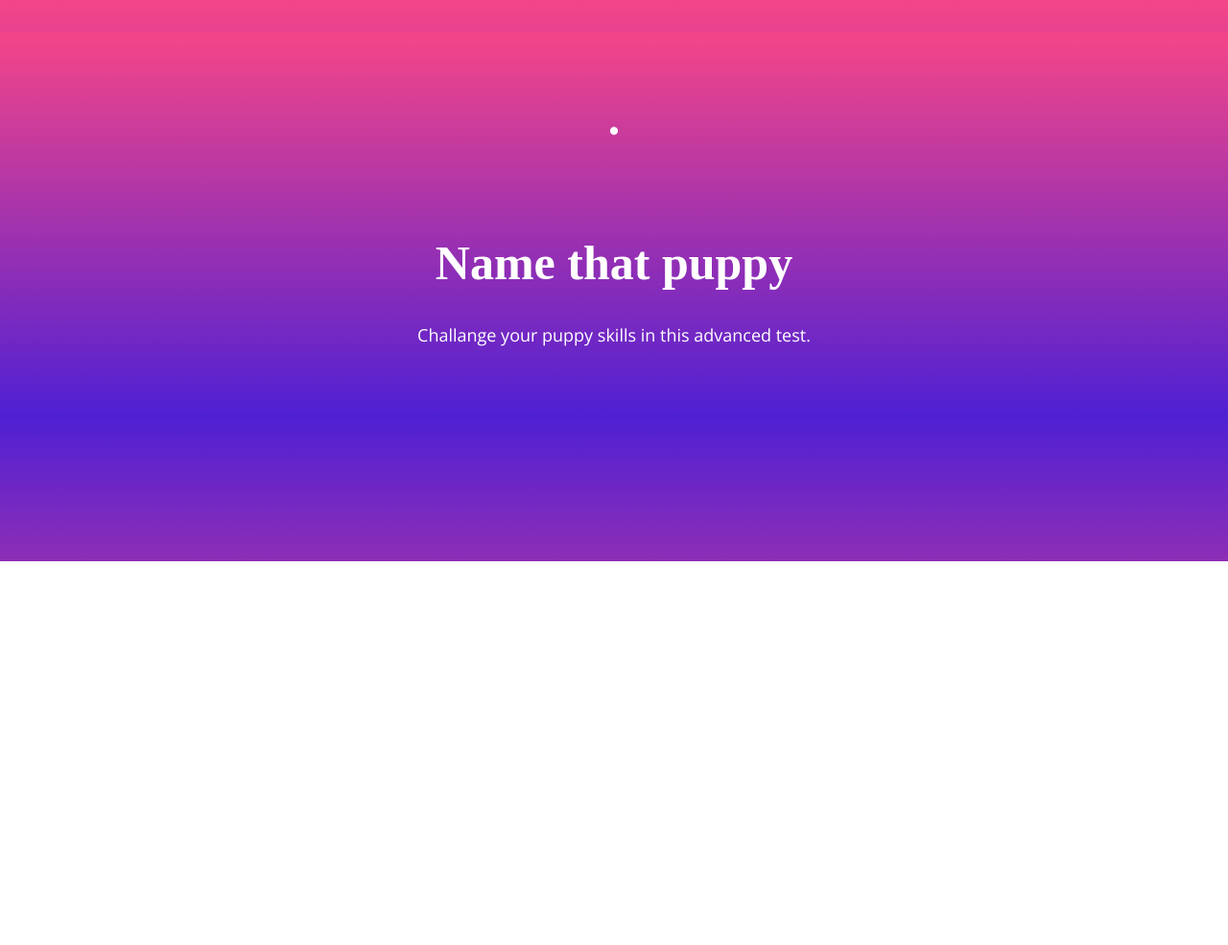
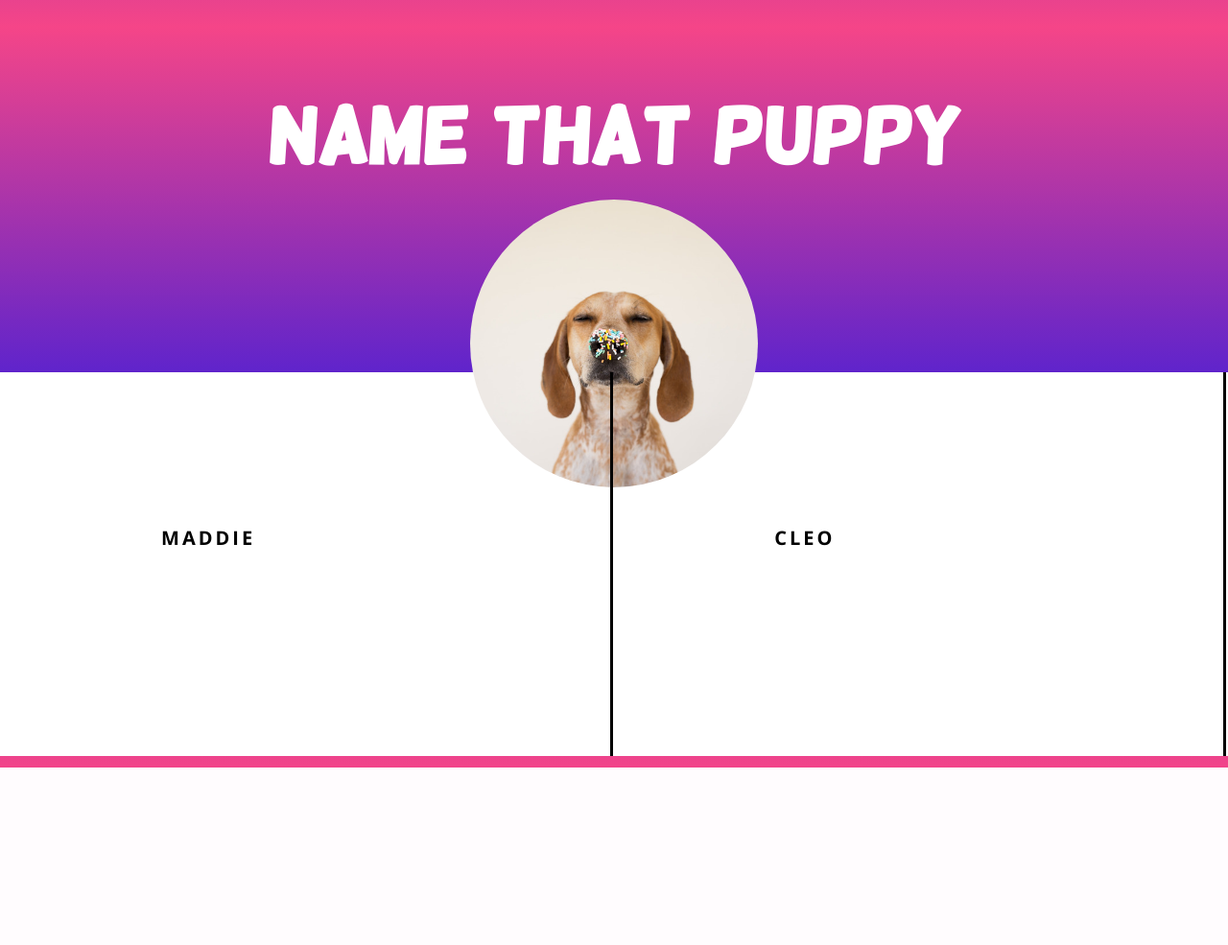
Before and after one commit to hindskog/quizsite, a Django app: template quiz/templates/quiz/question.html in a window 1280 px wide. Shown: the whole page at 96% size. After the commit the page ends 800 px from the top, so only its background shows below. Run offline with Django 3.2, Linux system fonts and the light colour scheme; the template is opened without the code that fills it, so the values that code supplies are empty; some web fonts are replaced.

Commit message:
länkning till question_page

```diff
--- a/quiz/templates/quiz/question.html
+++ b/quiz/templates/quiz/question.html
@@ -3,28 +3,25 @@
 	<head>
 		<title>puppy love</title>
 		<meta charset="utf-8">
-		<link rel="stylesheet" href="static/normalize.css">
-		<link rel="stylesheet" href="static/style.css">
+		<link rel="stylesheet" href="/static/normalize.css">
+		<link rel="stylesheet" href="/static/style.css">
 		<link href='http://fonts.googleapis.com/css?family=Open+Sans:400,700,300,600' rel='stylesheet' type='text/css'>
 	</head>
 	<body>
-		<h1>{{ question_number }}. {{ question }}</h1>
-		<p>{{ answer1 }}</p>
-		<p>{{ answer2 }}</p>
-		<p>{{ answer3 }}</p>
-
 		<div class="wrapper_upper">
 			<h1>Name that puppy</h1>
-			<p> Challange your puppy skills in this advanced test. </p>
+			<img src="/static/maddie.jpeg" class= "circular" alt="dog" />
 		</div>
 		<div class="wrapper_downer">
-			<div class="top_left">
+			<div class="box">
+				<div class="answer_button_div">
+					<a href="{% url "question_page" 2 %}" class="answer_button">Maddie</a>
+				</div>
 			</div>
-			<div class="top_right">
-			</div>
-			<div class="bottom_left">
-			</div>
-			<div class="bottom_right">
+			<div class="box">
+				<div class="answer_button_div">
+					<a href="{% url "question_page" 2 %}" class="answer_button">Cleo</a>
+				</div>
 			</div>
 		</div>
 	</body>
--- a/quiz/views.py
+++ b/quiz/views.py
@@ -24,14 +24,13 @@ def startpage(request):
 	}
 	return render(request, "quiz/start.html", context)
 
-def question(request, slug, number):
+def question(request, number):
 	context = {
 	"question_number": number,
 	"question": u"Hur många bultar har ölandsbron?",
 	"answer1": u"12",
 	"answer2": u"66 400",
 	"answer3": u"7 428 954",
-	"quiz_slug": slug,
 	}
 	return render(request, "quiz/question.html", context)
 
--- a/quizsite/urls.py
+++ b/quizsite/urls.py
@@ -20,7 +20,7 @@ from django.contrib import admin
 
 urlpatterns = [
     url(r'^admin/', include(admin.site.urls)),
-    url("^$", views.startpage),
-	url(r"^quiz/([a-z-])+/question/([0-9])/$", views.question),
-	url(r"^quiz/([a-z]+)/completed/$", views.completed),
+    url(r"^$", views.startpage, name = "startpage"),
+	url(r"^question/([0-9]+)/$", views.question, name = "question_page"),
+	url(r"/completed/$", views.completed, name = "completed_page"),
 ]
--- a/static/style.css
+++ b/static/style.css
@@ -1,27 +1,28 @@
 html, body, .container {
 	height: 100%;
-	margin: 0;
+	margin: -33px 0 0 0;
 	padding: 0;
 	font-family: 'Open Sans', sans-serif;
 	color: white;
 	background: -webkit-linear-gradient(top, #F54588 0%, #4f20d3 50%, #F54588 100%) repeat;
     -webkit-animation-name: masked-animation;
-    -webkit-animation-duration: 40s;
+    -webkit-animation-duration: 30s;
     -webkit-animation-iteration-count: infinite;
     -webkit-animation-timing-function: linear;
 }
 
+@-webkit-keyframes masked-animation {
+  0% { background-position: 0 0;}
+  00% {background-position: -8000px -2000px;}
+
+}
+
 @font-face {
   font-family: 'helsinkiregular';
-  src: url('../fonts/helsinki-webfont.eot');
-  src: url('../fonts/helsinki-webfont.eot?#iefix') format('embedded-opentype'), url('../fonts/helsinki-webfont.woff') format('woff'), url('../fonts/helsinki-webfont.ttf') format('truetype'), url('../fonts/helsinki-webfont.svg#helsinkiregular') format('svg');
+  src: url('/static/helsinki-webfont.eot');
+  src: url('/static/helsinki-webfont.eot?#iefix') format('embedded-opentype'), url('/static/helsinki-webfont.woff') format('woff'), url('/static/helsinki-webfont.ttf') format('truetype'), url('/static/helsinki-webfont.svg#helsinkiregular') format('svg');
   font-weight: normal;
   font-style: normal;
-}
-
-.wrapper {
-	margin: auto;
-	width: 900px;
 }
 
 .wrapper_upper {
@@ -38,6 +39,28 @@ html, body, .container {
 	display: table;
 }
 
+
+@media screen and (min-width: 1024px){
+
+	.wrapper {
+		margin: auto;
+		width: 900px;
+	}
+
+	h1 {
+		text-align: center;
+		color: white;
+		font-family: 'helsinkiregular';
+		padding-top: 110px;
+		margin-bottom: 20px;
+		font-size: 80px;
+	}
+
+	p {
+		text-align: center;
+		font-size: 20px;
+	}
+
 	.button {
 		text-transform: uppercase;
 		letter-spacing: 3px;
@@ -50,28 +73,78 @@ html, body, .container {
 		text-decoration: none;
 	}
 
+	.answer_button {
+		text-transform: uppercase;
+		letter-spacing: 3px;
+		color: black;
+		font-weight: 700;
+		font-size: 20px;
+		text-decoration: none;
+	}
+
+	.answer_button_div {
+		display: block;
+		padding-top: 25%;
+		margin: auto;
+		width: 300px;
+	}
+
 .button_div {
 		display: block;
 		cursor: pointer;
 		width: 200px;
 		margin: auto;
-	padding-top: 25px;
+		padding-top: 28px;
 	}
 
-.top_left{
-	border-right:
+	.circular {
+		width: 300px;
+		height: 300px;
+		margin: auto;
+		display:block;
+		border-radius: 150px;
+		-webkit-border-radius: 150px;
+		-moz-border-radius: 150px;
 	}
 
+	.box {
+		display: inline-block;
+  		width: 49.7%;
+  		height: 100%;
+  		margin: 0;
+  		cursor: pointer;
+  		border-right: solid;
+		border-color: black;
+	}
+}
+/*
 
-h1 {
-	text-align: center;
-	color: white;
-	font-family: 'helsinkiregular';
-	font-size: 50px;
-	padding-top: 60px;
+@media screen and (min-width: 768px){
+
+	.wrapper {
+		margin: auto;
+		width: 750px;
 	}
 
 	p {
-	text-align: center;
-	font-size: 18px;
+		font-size: 20px;
 	}
+}
+
+@media screen and (min-width: 480px){
+
+	.wrapper {
+		margin: auto;
+		width: 470px;
+	}
+
+	h1 {
+		font-size: 100px;
+	}
+
+	p {
+		font-size: 32px;
+	}
+}
+
+*/
```
Also changed, not shown: quiz/templates/quiz/start.html (+4 -5 lines), static/buster.jpeg (added), static/helsinki-webfont.svg (added), static/helsinki-webfont.ttf (added), static/helsinki-webfont.woff (added), static/maddie.jpeg (added), static/pup.gif (added), static/rover.jpeg (added), 1 other file. Lines whose indentation alone changed are shown as unchanged.
